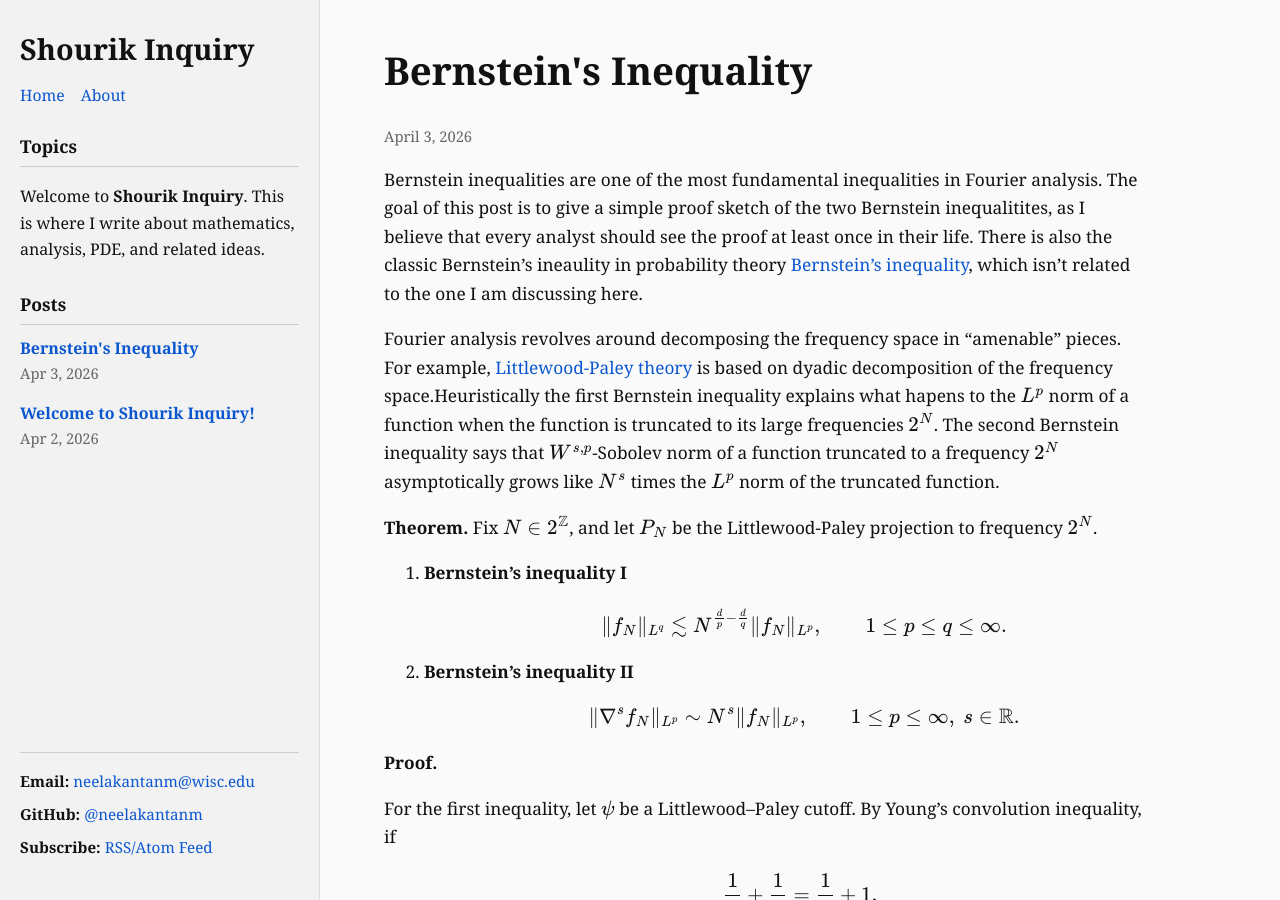
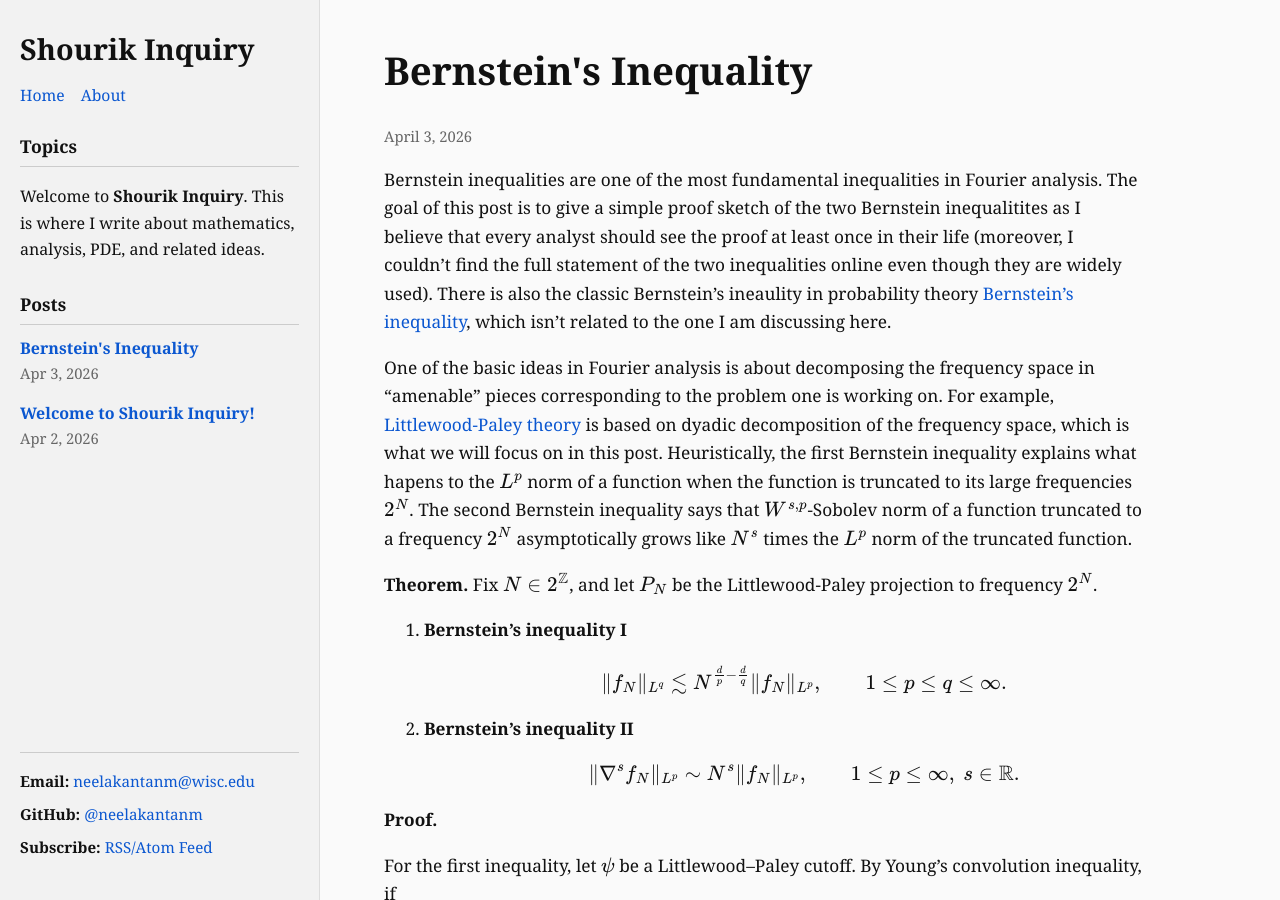
Before and after one commit to neelakantanm/Blog, a Jekyll site: the page built from _posts/2026-04-03-Bernstein_inequality.md, in a window 1280 px wide and 900 px high. Built offline with Jekyll 4.4.1, drawn with Linux system fonts in a browser that asks for light colours; comment, search, counter and statistics services are not loaded.

Commit message:
Final edit for Bernstein's inequality

```diff
--- a/_posts/2026-04-03-Bernstein_inequality.md
+++ b/_posts/2026-04-03-Bernstein_inequality.md
@@ -4,11 +4,11 @@ title: "Bernstein's Inequality"
 date: 2026-04-03
 comments: true
 ---
-Bernstein inequalities are one of the most fundamental inequalities in Fourier analysis. The goal of this post is to give a simple proof sketch of the two Bernstein inequalitites, as I believe that every analyst should see the proof at least once in their life.  There is also the classic Bernstein's ineaulity in probability theory [Bernstein's inequality](https://en.wikipedia.org/wiki/Bernstein_inequalities_(probability_theory)), which isn't related to the one I am discussing here.
+Bernstein inequalities are one of the most fundamental inequalities in Fourier analysis. The goal of this post is to give a simple proof sketch of the two Bernstein inequalitites as I believe that every analyst should see the proof at least once in their life (moreover, I couldn't find the full statement of the two inequalities online even though they are widely used).  There is also the classic Bernstein's ineaulity in probability theory [Bernstein's inequality](https://en.wikipedia.org/wiki/Bernstein_inequalities_(probability_theory)), which isn't related to the one I am discussing here.
 
-Fourier analysis revolves around decomposing the frequency space in "amenable" pieces.
+One of the basic ideas in Fourier analysis is about decomposing the frequency space in "amenable" pieces corresponding to the problem one is working on.
 For example, [Littlewood-Paley theory](https://en.wikipedia.org/wiki/Littlewood–Paley_theory)
-is based on dyadic decomposition of the frequency space.Heuristically the first Bernstein inequality explains what hapens to the $$L^p$$ norm of a function when the function is truncated to its large frequencies $$2^N$$. The second Bernstein inequality says that $$W^{s,p}$$-Sobolev norm of a function truncated to a frequency $$2^N$$ asymptotically grows like $$N^s$$ times the $$L^p$$ norm of the truncated function.
+is based on dyadic decomposition of the frequency space, which is what we will focus on in this post. Heuristically, the first Bernstein inequality explains what hapens to the $$L^p$$ norm of a function when the function is truncated to its large frequencies $$2^N$$. The second Bernstein inequality says that $$W^{s,p}$$-Sobolev norm of a function truncated to a frequency $$2^N$$ asymptotically grows like $$N^s$$ times the $$L^p$$ norm of the truncated function.
 
 
 **Theorem.** Fix $$N \in 2^{\mathbb{Z}}$$, and let $$P_N$$ be the Littlewood-Paley projection to frequency $$2^N$$.
```
